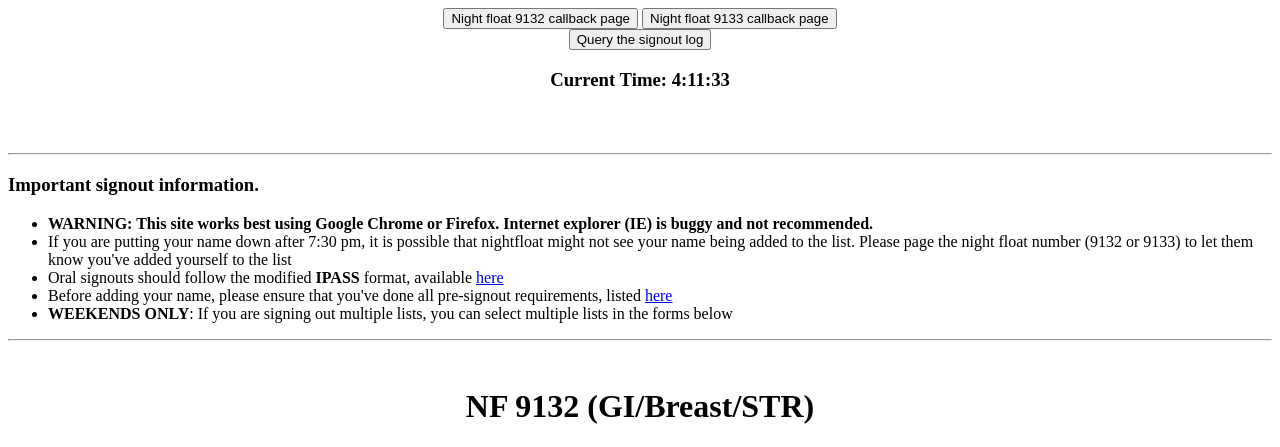
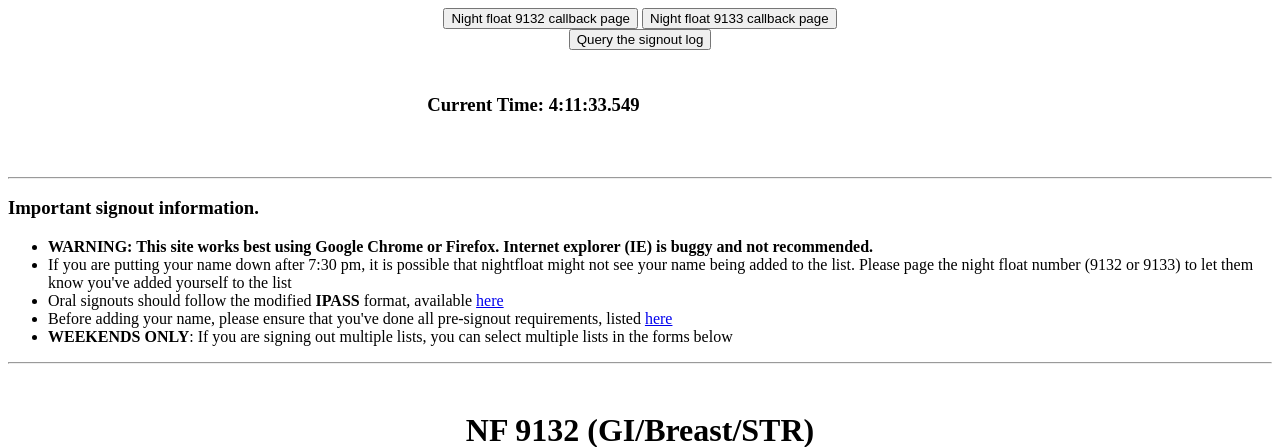
Before and after one commit to rosenbergdm/signout, a Flask app: page /submission in a window 1280 px wide. Shown: the top 447 px of the page. Run offline with Flask 2, Linux system fonts and the light colour scheme; data that the repository does not hold is empty; parts of the project's set-up code (start-up, migrations or seed data) failed here and were passed over; some libraries are stand-ins or nearby versions.

Commit message:
Added millisecond timing to signout clock, also now re-syncing every 15 seconds and updating on-screen every 19s

```diff
--- a/signout.py
+++ b/signout.py
@@ -200,7 +200,7 @@ def get_foreground_color(activestate):
 
 @app.route("/synctime")
 def synctime():
-    return datetime.datetime.now().strftime("%H:%M:%S")
+    return datetime.datetime.now().strftime("%H:%M:%S.%f")[:-3]
 
 
 @app.route("/query", methods=["GET", "POST"])
--- a/static/signout.css
+++ b/static/signout.css
@@ -22,3 +22,13 @@ table.sortable tbody tr:nth-child(2n) td {
 table.sortable tbody tr:nth-child(2n + 1) td {
   background: #dddddd;
 }
+
+#wrapclock {
+  display: inline-block;
+  width: 50%;
+  margin:2% 2% auto 30%;
+}
+
+#runningclock {
+  text-align: left;
+}
--- a/static/signout.js
+++ b/static/signout.js
@@ -1,6 +1,7 @@
 // TODO: Refactor all this duplicated code!
 
 /* For the start-stop of signout on the nightfloat page */
+//{{{
 function startsignout(internid) {
   var startSignout = new XMLHttpRequest();
   startSignout.addEventListener("load", function () {
@@ -17,39 +18,45 @@ function startsignout(internid) {
       "<td style='color:blue;'>" + this_signout.children[i].innerText + "</td>";
   }
   var sbuttons = document.getElementsByClassName("startbutton");
-  for (i=0; i<=sbuttons.length-1; i++) {
+  for (i = 0; i <= sbuttons.length - 1; i++) {
     sbuttons[i].disabled = true;
   }
   // var startbutton = document.getElementById(internid).children[1];
   // startbutton.disabled = true;
 }
+//}}}
 
 /* For syncing time between clients and the server on the submission and
  * submission_weekend pages */
 
 var timeoffset = 0;
+var timesyncXhr = new XMLHttpRequest();
+
 function updateTimeOffset(timestring) {
   var splittimestring = timestring.split(":");
+  var splitms = splittimestring[2].split(".");
   var localtime = new Date(Date.now());
   var remotetime = new Date(Date.now());
   remotetime.setHours(
     Number(splittimestring[0]),
     Number(splittimestring[1]),
-    Number(splittimestring[2])
+    Number(splitms[0]),
+    Number(splitms[1])
   );
   timeoffset = remotetime - localtime;
-  console.log("time offset is " + timeoffset);
+  console.log("time offset is " + timeoffset + " ms");
 }
 
-var timesyncXhr = new XMLHttpRequest();
+// For first time page loaded
 timesyncXhr.addEventListener("load", function () {
   updateTimeOffset(this.responseText);
 });
 timesyncXhr.open("GET", "/synctime");
 timesyncXhr.send();
 
+// Resets timesync every 15 seconds
 function updateTimeSync() {
-  console.log("RESETTING TIME OFFSET")
+  console.log("RESETTING TIME OFFSET");
   timesyncXhr = new XMLHttpRequest();
   timesyncXhr.addEventListener("load", function () {
     updateTimeOffset(this.responseText);
@@ -57,32 +64,34 @@ function updateTimeSync() {
   timesyncXhr.open("GET", "/synctime");
   timesyncXhr.send();
 }
-
-setInterval(updateTimeSync, 30000);
+setInterval(updateTimeSync, 15000);
 
 
-
-
-
-
-function displayTime() {
-  var today = new Date(Date.now() + timeoffset);
-  var h = today.getHours();
-  var m = today.getMinutes();
-  var s = today.getSeconds();
-  m = checkTime(m);
-  s = checkTime(s);
-  document.getElementById("runningclock").innerHTML =
-    "<h3>Current Time: " + h + ":" + m + ":" + s + "</h3></br>";
-  setTimeout(displayTime, 100);
-}
-
+// Pad 0 to left
 function checkTime(i) {
   if (i < 10) {
     i = "0" + i;
   }
   return i;
 }
+
+function padright(i) {
+  return (i + "000").substring(0,3)
+}
+function displayTime() {
+  var today = new Date(Date.now() + timeoffset);
+  var h = today.getHours();
+  var m = today.getMinutes();
+  var s = today.getSeconds();
+  var ms = padright(today.getMilliseconds());
+  m = checkTime(m);
+  s = checkTime(s);
+  document.getElementById("runningclock").innerHTML =
+    '<h3 text-align="left;">Current Time: ' + h + ":" + m + ":" + s + "." + ms + "</h3></br>";
+  // Increment time every 119 ms (chosen because relatively prime to 1000 = 1 s)
+  setTimeout(displayTime, 59);
+}
+
 
 function nonCallSubmit() {
   var cutoff_time;
@@ -111,7 +120,7 @@ function nonCallSubmit() {
   }
   cutoff_time.setTime(cutoff_time.getTime() + offset * 60 * 10);
   if (date >= cutoff_time) {
-  // if (true) {
+    // if (true) {
     let timestamp = new Date(Date.now());
     let hosttimestamps = document.getElementsByName("hosttimestamp");
     for (var i = hosttimestamps.length - 1; i >= 0; i--) {
@@ -158,7 +167,7 @@ function onCallSubmit() {
   );
   cutoff_time.setTime(cutoff_time.getTime() + offset * 60 * 10);
   if (date >= cutoff_time) {
-  // if (true) {
+    // if (true) {
     let timestamp = new Date(Date.now());
     let hosttimestamps = document.getElementsByName("hosttimestamp");
     for (var i = hosttimestamps.length - 1; i >= 0; i--) {
@@ -185,9 +194,9 @@ function onCallSubmit() {
 }
 
 function insertContact() {
-  var user = "support"
-  var site = "davidrosenberg.me"
-  var contact = document.getElementById("contact")
-  contact.href = "mailto:" + user + "@" + site
-  contact.text = user + "@" + site
+  var user = "support";
+  var site = "davidrosenberg.me";
+  var contact = document.getElementById("contact");
+  contact.href = "mailto:" + user + "@" + site;
+  contact.text = user + "@" + site;
 }
--- a/templates/submission_weekend.html
+++ b/templates/submission_weekend.html
@@ -9,13 +9,19 @@
 {% block bodyattributes %} onload="displayTime(); insertContact()"{% endblock %}
 {% block body %}
 <center>
-  <button onClick="location.href='/nightfloat?list=NF9132'">Night float 9132 callback page</button>
-  <button onClick="location.href='/nightfloat?list=NF9133'">Night float 9133 callback page</button>
+  <a href='/nightfloat?list=NF9132' class="button"><button>Night float 9132 callback page</button><a>
+  <a href='/nightfloat?list=NF9133' class="button"><button>Night float 9133 callback page</button><a>
   <br>
-  <button onClick="location.href='/query'">Query the signout log</button>
+  <a href='/query' class="button"><button>Query the signout log</button></a>
   <br>
-  <div id="runningclock"></div>
 </center>
+
+<div id="wrapclock">
+  <ul style="list-style-type:none;">
+    <li style="text-align:left;" id="runningclock"></li>
+  </ul>
+</div>
+
 <br>
 <hr>
 <h3>Important signout information.</h3>
```
Also changed, not shown: templates/submission.html (+10 -4 lines), todo_items.md (+3 -3 lines).
